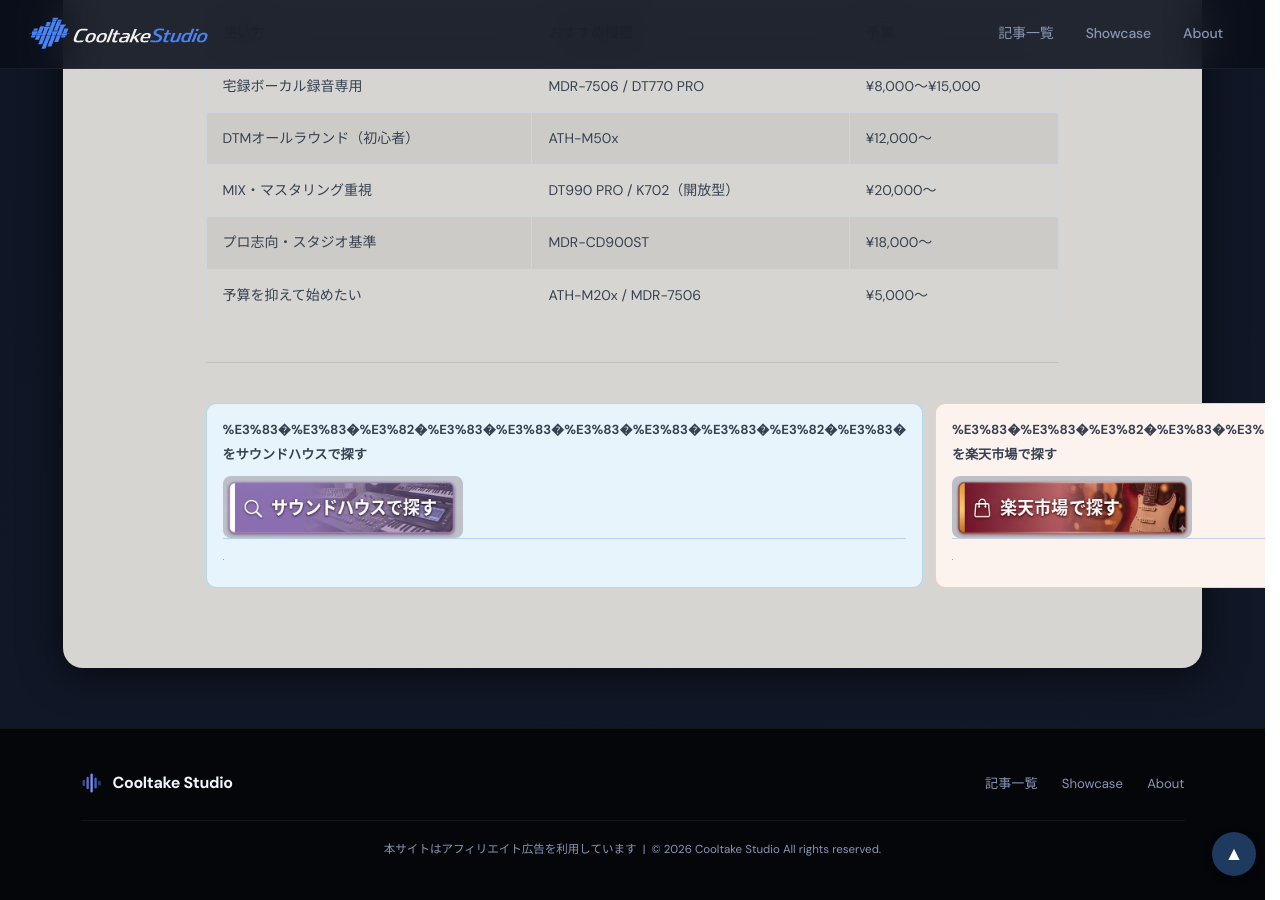
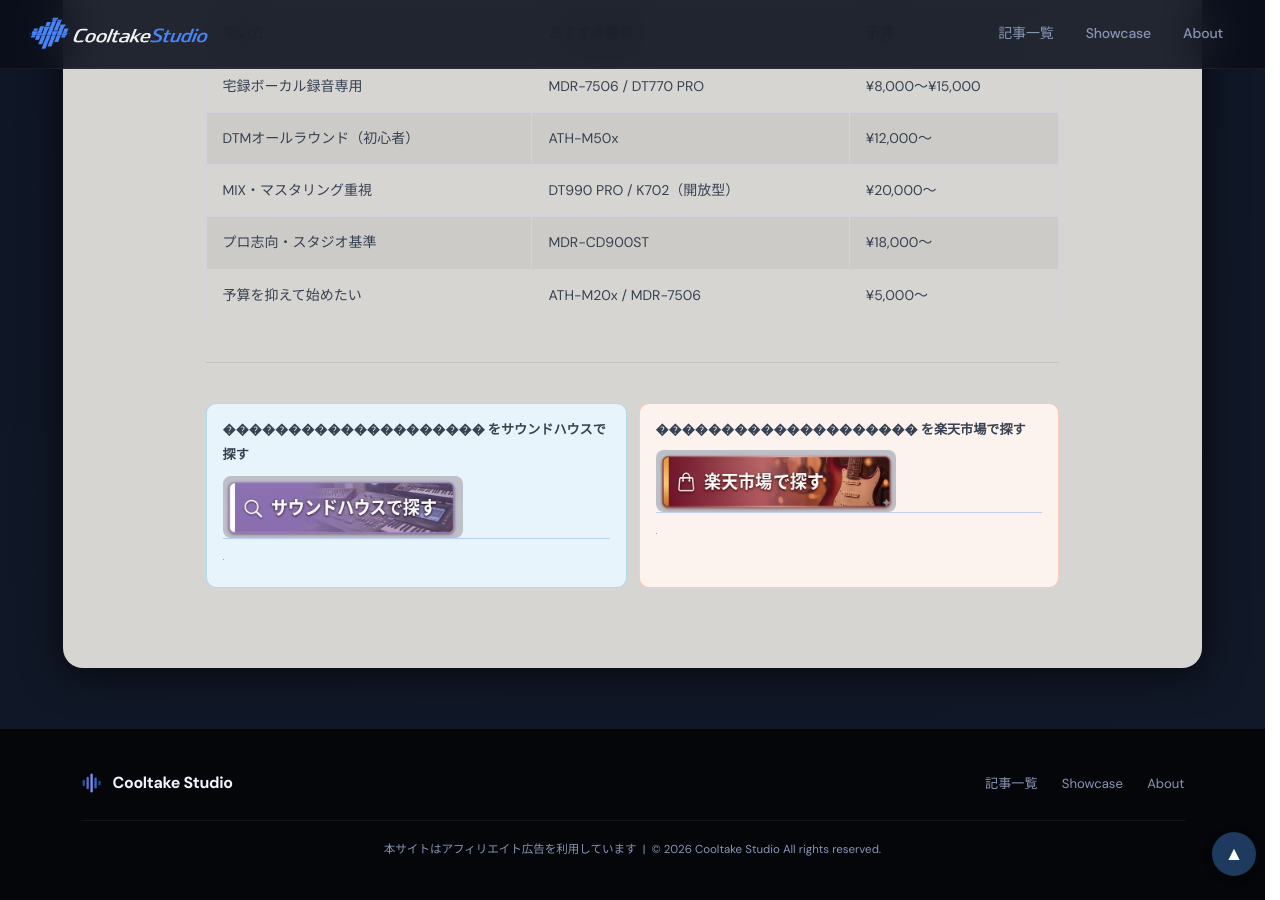
Before and after one commit to cooltake/cooltake-staging, a Jekyll site: the page built from _posts/2026-05-24-monitor-headphones-guide.md, in a window 1280 px wide and 900 px high, scrolled down 3588 px. Built offline with Jekyll 4.4.1, drawn with Linux system fonts in a browser that asks for light colours; some web fonts are replaced; grey boxes are pictures that could not be loaded.

```diff
--- a/_posts/2026-05-24-monitor-headphones-guide.md
+++ b/_posts/2026-05-24-monitor-headphones-guide.md
@@ -97,12 +97,12 @@
 
 <div style="display:flex;gap:.75rem;margin:2rem 0;">
 <div style="flex:1;padding:.8rem 1rem 1rem;background:#e8f4fb;border-radius:10px;border:1px solid rgba(8,145,178,.25);">
-<p style="margin:0 0 .5rem;color:#374151;font-size:.82rem;font-weight:bold;">%E3%83�%E3%83�%E3%82�%E3%83�%E3%83�%E3%83�%E3%83�%E3%83�%E3%82�%E3%83� をサウンドハウスで探す</p>
+<p style="margin:0 0 .5rem;color:#374151;font-size:.82rem;font-weight:bold;">�������������������� をサウンドハウスで探す</p>
 <a href="https://h.accesstrade.net/sp/cc?rk=01001xqc00os63&url=https%3A%2F%2Fwww.soundhouse.co.jp%2Fsearch%2Findex%2F%3Fsearch_all%3D%25E3%2583%A2%25E3%2583%8B%25E3%2582%BF%25E3%2583%BC%25E3%2583%98%25E3%2583%83%25E3%2583%89%25E3%2583%95%25E3%2582%A9%25E3%2583%B3" rel="nofollow" referrerpolicy="no-referrer-when-downgrade" style="display:block;text-decoration:none;"><img src="/assets/images/btn-soundhouse.jpg" alt="サウンドハウスで探す" width="240" style="height:auto;border-radius:8px;display:block;"></a>
 <img src="https://h.accesstrade.net/sp/rr?rk=01001xqc00os63" width="1" height="1" border="0" alt="" loading="lazy">
 </div>
 <div style="flex:1;padding:.8rem 1rem 1rem;background:#fdf3ee;border-radius:10px;border:1px solid rgba(234,88,12,.25);">
-<p style="margin:0 0 .5rem;color:#374151;font-size:.82rem;font-weight:bold;">%E3%83�%E3%83�%E3%82�%E3%83�%E3%83�%E3%83�%E3%83�%E3%83�%E3%82�%E3%83� を楽天市場で探す</p>
+<p style="margin:0 0 .5rem;color:#374151;font-size:.82rem;font-weight:bold;">�������������������� を楽天市場で探す</p>
 <a href="https://hb.afl.rakuten.co.jp/hgc/0b15ddc7.28c5c9ed.0b15ddc8.5d23dd4d/?pc=https%3A%2F%2Fsearch.rakuten.co.jp%2Fsearch%2Fmall%2F%25E3%2583%A2%25E3%2583%8B%25E3%2582%BF%25E3%2583%BC%25E3%2583%98%25E3%2583%83%25E3%2583%89%25E3%2583%95%25E3%2582%A9%25E3%2583%B3%2BDTM%2F" rel="nofollow" referrerpolicy="no-referrer-when-downgrade" style="display:block;text-decoration:none;"><img src="/assets/images/btn-rakuten.jpg" alt="楽天市場で探す" width="240" style="height:auto;border-radius:8px;display:block;"></a>
 <img src="//i.moshimo.com/af/i/impression?a_id=5565352&amp;p_id=54&amp;pc_id=54&amp;pl_id=616" width="1" height="1" style="border:none;" alt="" loading="lazy">
 </div>
```
